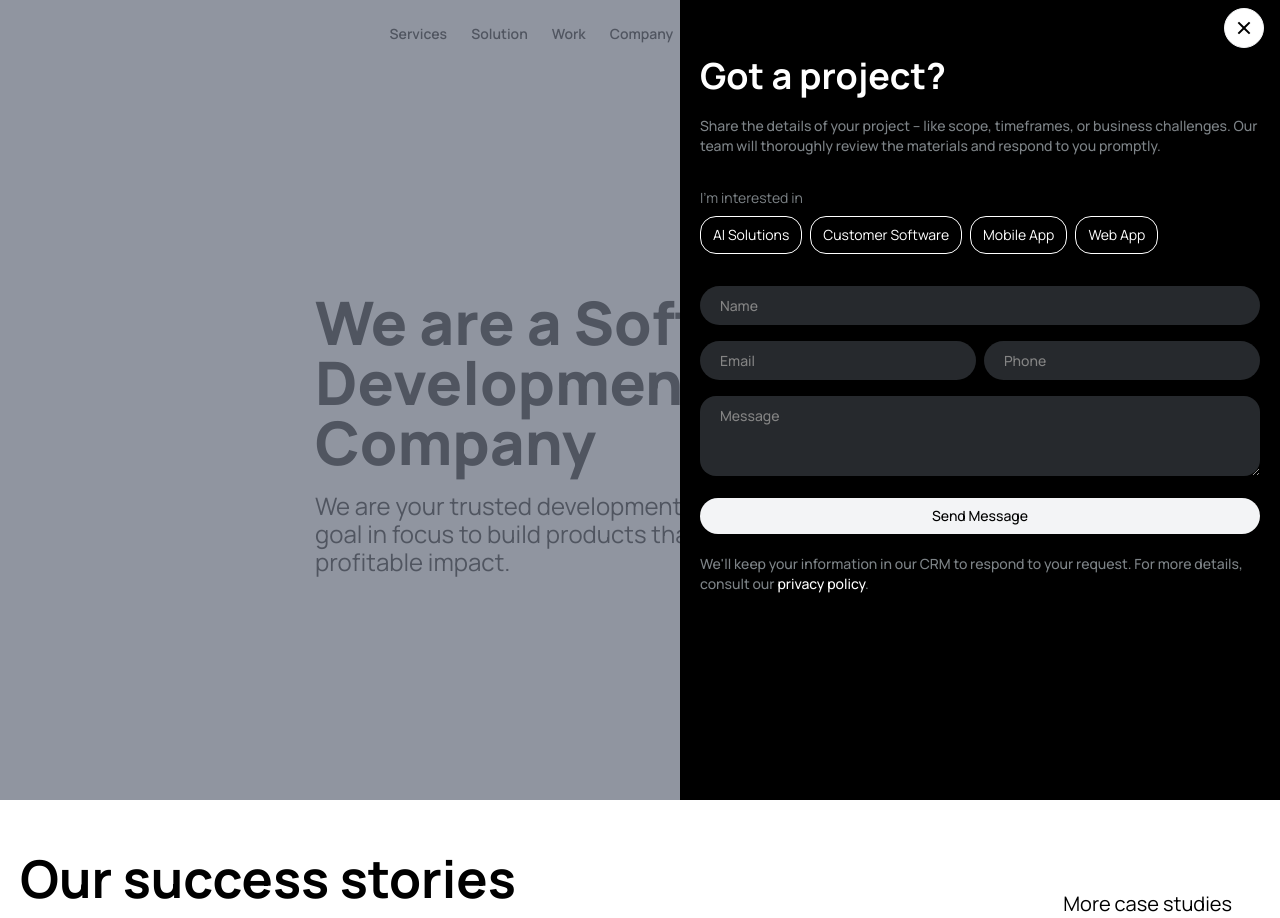
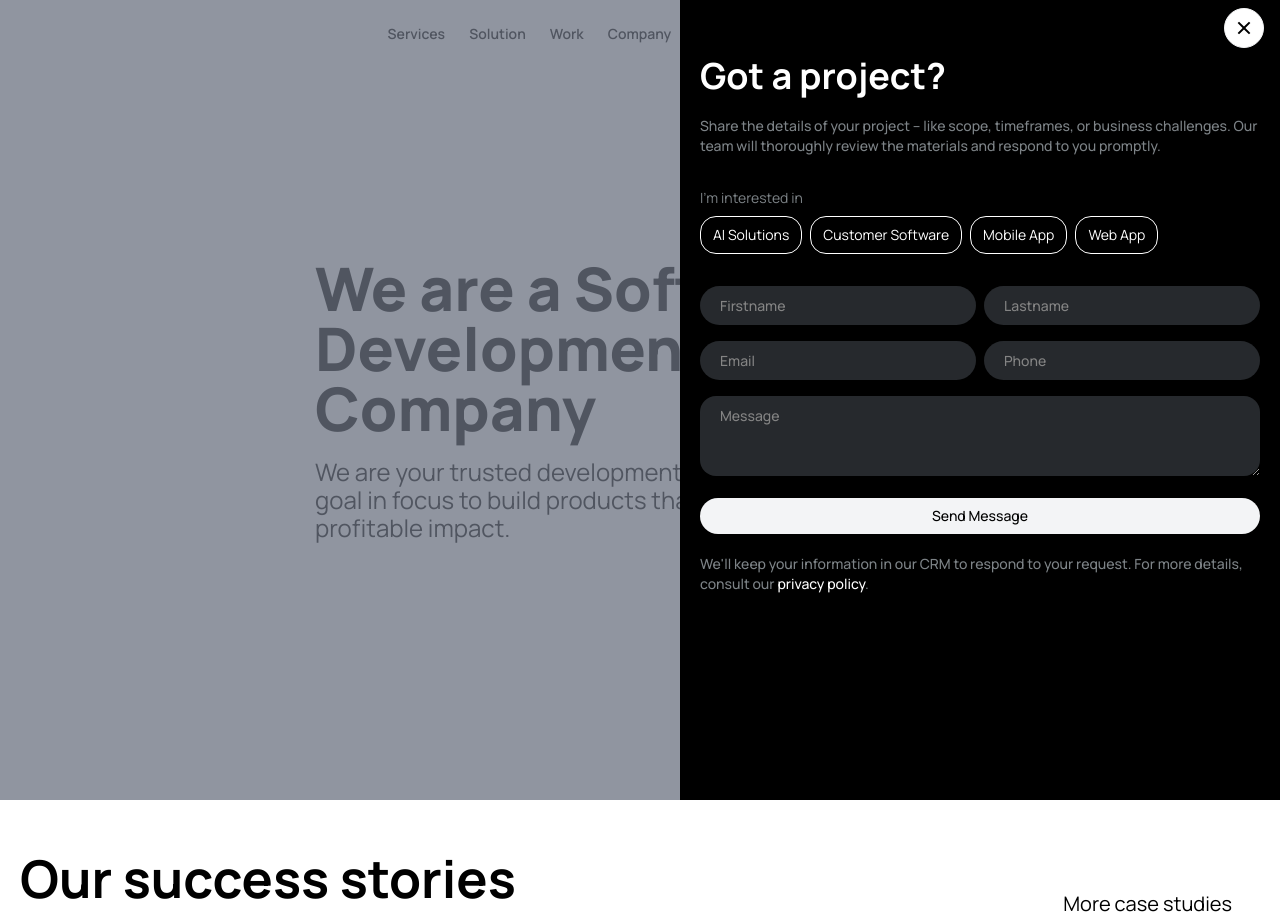
Before and after one commit to llcjustix/justix, a Next.js app: page / in a window 1280 px wide. Both pictures are taken after a click on the button "Let's Discuss Your Idea". Built offline with nearby package versions, Linux system fonts and the light colour scheme; some icons are missing.

Commit message:
some changes

```diff
--- a/app/(home)/page.tsx
+++ b/app/(home)/page.tsx
@@ -5,7 +5,7 @@ import SuccessStories from "./components/success-stories";
 const Home = () => (
   <main>
     <div className="h-screen flex flex-col">
-      <div className="container">
+      <div className="container fixed inset-0">
         <Header />
       </div>
       <div className="container flex-1 flex flex-col items-center justify-center">
--- a/components/chat/chat.tsx
+++ b/components/chat/chat.tsx
@@ -11,7 +11,8 @@ const categories = ["AI Solutions", "Customer Software", "Mobile App", "Web App"
 
 const schema = yup.object({
   category: yup.string(),
-  name: yup.string().required(),
+  firstname: yup.string().required(),
+  lastname: yup.string().required(),
   email: yup.string().email().required(),
   phone: yup.string().required(),
   message: yup.string().required(),
@@ -67,8 +68,11 @@ const Chat = () => {
           </div>
         </div>
         <div className="grid grid-cols-2 gap-y-4 gap-x-2">
-          <div className="col-span-2">
-            <Input placeholder="Name" {...register("name")} />
+          <div className="col-span-1">
+            <Input placeholder="Firstname" {...register("firstname")} />
+          </div>
+          <div className="col-span-1">
+            <Input placeholder="Lastname" {...register("lastname")} />
           </div>
           <div className="col-span-1">
             <Input placeholder="Email" {...register("email")} />
--- a/components/clients-slider/clients-slider.tsx
+++ /dev/null
@@ -1,25 +0,0 @@
-"use client";
-
-import { clientsDatabase } from "@/database/clients";
-import Image from "next/image";
-import "swiper/css";
-
-const ClientsSlider = () => (
-  <div className="w-full py-2 px-2 relative overflow-hidden">
-    <div className="animate-infinite-slider flex gap-14 w-fit">
-      {clientsDatabase.map((client) => (
-        <div key={client.name} className="slide flex items-center justify-center">
-          <Image
-            src={client.img}
-            alt={client.name}
-            className="object-contain object-center max-h-[91px] max-w-[120px]"
-            width={120}
-            height={91}
-          />
-        </div>
-      ))}
-    </div>
-  </div>
-);
-
-export default ClientsSlider;
--- a/components/header/header.tsx
+++ b/components/header/header.tsx
@@ -5,11 +5,18 @@ import Link from "next/link";
 import Button from "@/components/button";
 import PhoneFillIcon from "remixicon-react/PhoneFillIcon";
 import useSettingsStore from "@/store/settings";
+import { useState } from "react";
+import clsx from "clsx";
 
 const navLinks = ["services", "solution", "work", "company", "contact"];
 
 const Header = () => {
   const { toggleChat } = useSettingsStore();
+  const [showPhone, setShowPhone] = useState(false);
+
+  const togglePhone = () => {
+    setShowPhone((prev) => !prev);
+  };
   return (
     <div className="flex justify-between items-center py-4">
       <Link href="/">
@@ -27,11 +34,16 @@ const Header = () => {
         ))}
       </nav>
       <div className="flex items-center gap-2">
+        <button type="button" onClick={togglePhone}>
+          <PhoneFillIcon size={20} />
+        </button>
         <Link
           href={`tel:${process.env.NEXT_PUBLIC_PHONE}`}
-          className="capitalize text-sm font-semibold hover:text-gray flex items-center gap-[2px]"
+          className={clsx(
+            "capitalize text-sm font-semibold hover:text-gray items-center gap-[2px] cursor-pointer transition-opacity duration-500",
+            showPhone ? "flex" : "hidden"
+          )}
         >
-          <PhoneFillIcon size={16} />
           {process.env.NEXT_PUBLIC_PHONE}
         </Link>
         <Button rounded onClick={toggleChat}>
--- a/tailwind.config.js
+++ b/tailwind.config.js
@@ -8,17 +8,6 @@ module.exports = {
   ],
   theme: {
     extend: {
-      keyframes: {
-        infiniteSlider: {
-          "0%": { transform: "translateX(0)" },
-          "100%": {
-            transform: "translateX(calc(-120px * 2))",
-          },
-        },
-      },
-      animation: {
-        "infinite-slider": "infiniteSlider 10s linear infinite",
-      },
       colors: {
         black: "#000",
         white: "#fff",
```
